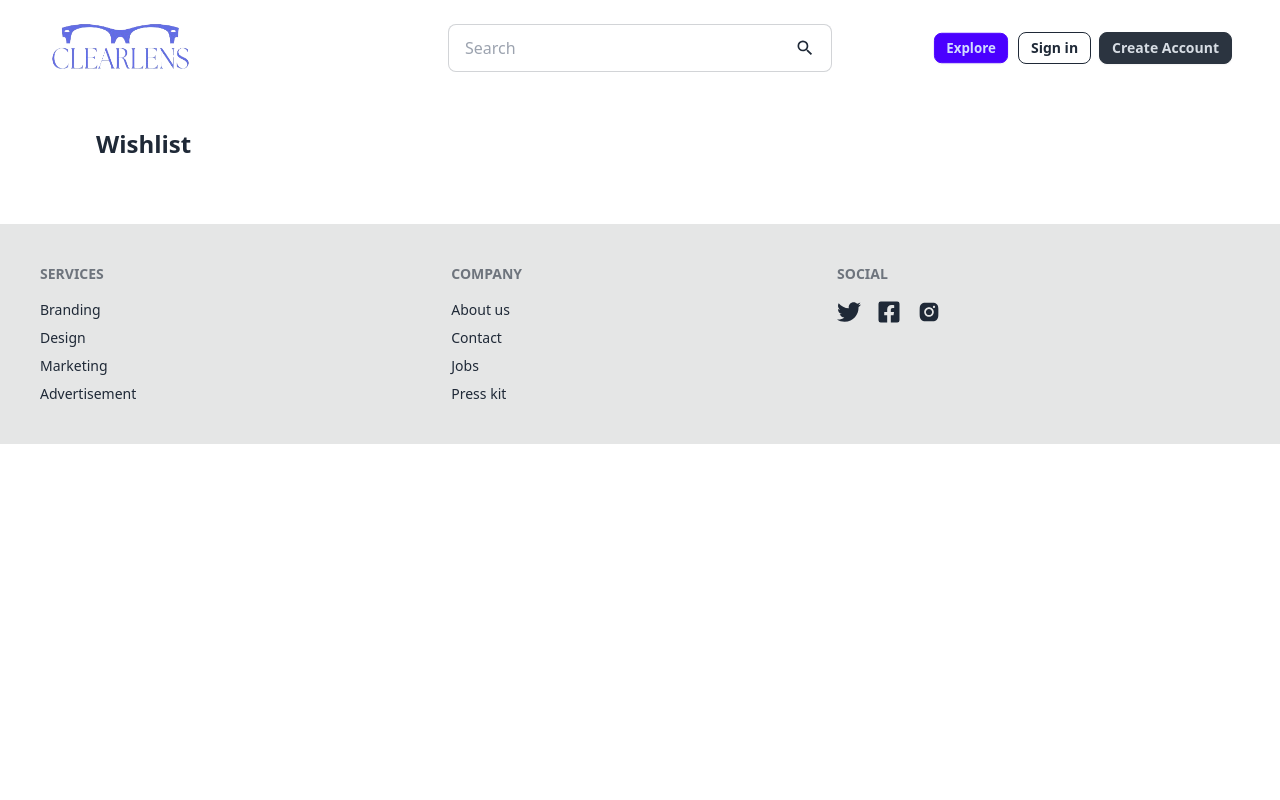
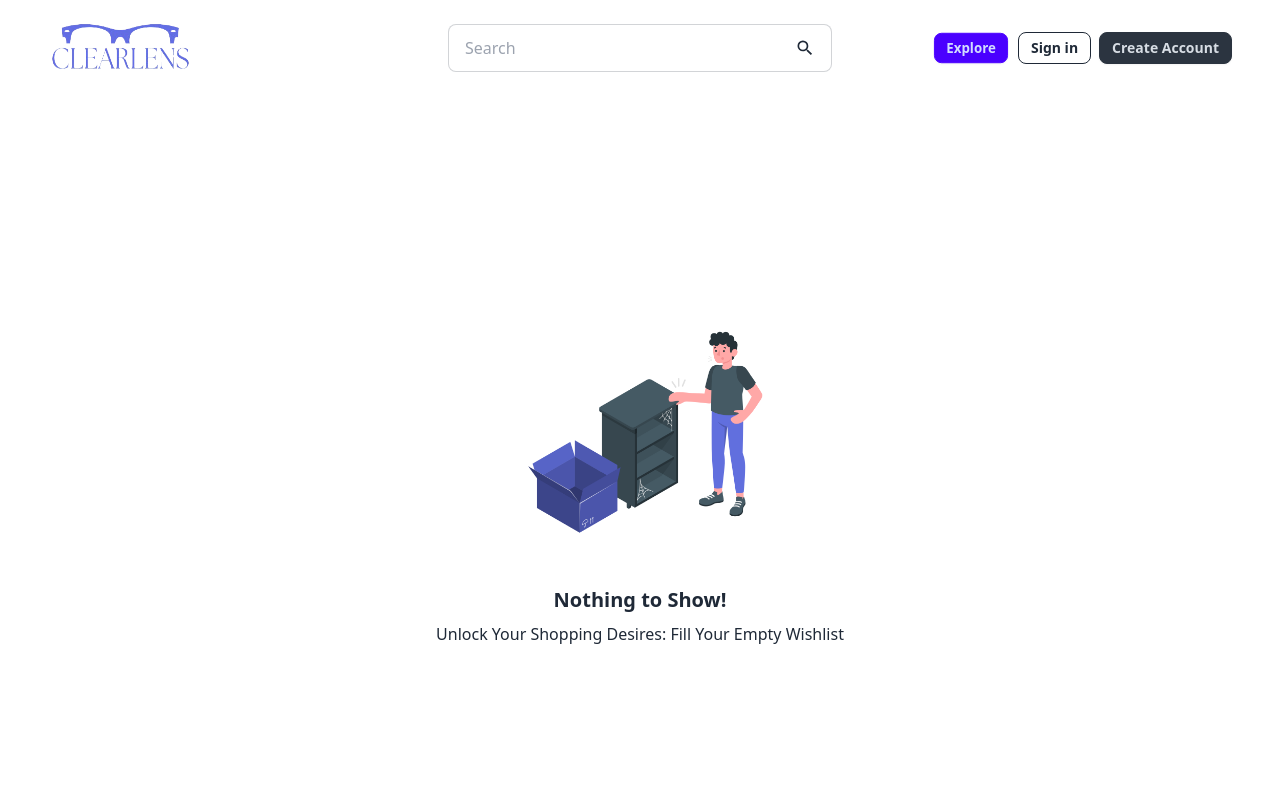
Before and after one commit to viniduminsara/ClearLens, a React (Vite) app in the folder frontend/: page /wishlist in a window 1280 px wide. Shown: the top 800 px of the page. Built offline with nearby package versions, Linux system fonts and the light colour scheme.

Commit message:
few changes

```diff
--- a/frontend/src/components/Header.tsx
+++ b/frontend/src/components/Header.tsx
@@ -8,7 +8,7 @@ const Header = () => {
     const {isAuthenticated, user, logout} = useApp();
 
     return (
-        <div className="navbar bg-base-100 py-4 px-3 md:px-6 lg:px-10 xl:px-12">
+        <div className="navbar fixed bg-base-100 z-10 py-4 px-3 md:px-6 lg:px-10 xl:px-12">
             <NavLink to='/' className="navbar-start">
                 <img src='/logo.png' alt='logo' className='w-32 h-16 lg:w-36 lg:h-16'/>
             </NavLink>
--- a/frontend/src/components/ProductCard.tsx
+++ b/frontend/src/components/ProductCard.tsx
@@ -45,7 +45,7 @@ const ProductCard = ({ data }: ProductCardProps) => {
                     <div className="flex flex-col items-end">
                         <span className="text-xl">Rs. {data.newPrice}</span>
                         <span className="text-lg text-gray-600 line-through">
-                            {data.price}
+                            Rs. {data.price}
                         </span>
                     </div>
                 </Link>
--- a/frontend/src/pages/Cart.tsx
+++ b/frontend/src/pages/Cart.tsx
@@ -6,7 +6,9 @@ const Cart = () => {
     const {user, cartTotal} = useApp();
 
     return (
-        <div className='px-6 md:px-24'>
+        <div className='px-6 pt-20 md:px-24'>
+            {user?.cart.length > 0 ?
+                <>
                     <h2 className='text-2xl font-bold my-6'>Cart ({user?.cart.length})</h2>
                     <div className='md:grid md:grid-cols-3 gap-5 my-8'>
                         <div className='md:col-span-2'>
@@ -16,6 +18,20 @@ const Cart = () => {
                         </div>
                         <CartTotalCard cart={user?.cart} total={cartTotal}/>
                     </div>
+                </>
+
+                :
+
+                <>
+                    <div className='flex justify-center items-center min-h-screen'>
+                        <div className='flex flex-col justify-center items-center'>
+                            <img src='/empty-cart.png' className='w-48 h-48 mb-4' alt='cart image'/>
+                            <h3 className='text-xl font-bold mb-2'>Hey, it feels so light!</h3>
+                            <p className='font-thin'>There's nothing in your cart. Let's add some products.</p>
+                        </div>
+                    </div>
+                </>
+            }
         </div>
     )
 }
--- a/frontend/src/pages/Home.tsx
+++ b/frontend/src/pages/Home.tsx
@@ -29,7 +29,7 @@ const Home = () => {
     }, []);
 
     return (
-        <div className='px-6 md:px-24'>
+        <div className='px-6 pt-12 md:px-24'>
             <section className="container py-16 mx-auto">
                 <div className="items-center lg:flex">
                     <div className="w-full lg:w-1/2">
--- a/frontend/src/pages/ProductDetails.tsx
+++ b/frontend/src/pages/ProductDetails.tsx
@@ -39,7 +39,7 @@ const ProductDetails = () => {
     }, []);
 
     return (
-        <div className='px-6 md:px-24'>
+        <div className='px-6 pt-12 md:px-24'>
             <div className="md:min-h-[80vh] flex justify-center items-center pt-5 sm:pt-3 pb-2 relative">
                 <main className="grid grid-rows-1 sm:grid-cols-2 gap-2 sm:gap-10 ">
                     <section className="relative p-7 bg-black/[0.075]  flex items-center justify-center rounded-lg">
--- a/frontend/src/pages/Products.tsx
+++ b/frontend/src/pages/Products.tsx
@@ -26,11 +26,11 @@ const Products = () => {
     }, []);
 
     return (
-        <div className='px-6 md:px-24'>
+        <div className='px-6 md:px-24 pt-28'>
             <img
                 src='/products_banner.jpg'
                 alt='bannerImg'
-                className='rounded-2xl h-full min-h-[10rem] object-cover my-4'
+                className='rounded-2xl h-full min-h-[10rem] object-cover'
             />
             <section>
                 <h2 className='text-3xl mt-8'>Glasses for you!</h2>
--- a/frontend/src/pages/SignIn.tsx
+++ b/frontend/src/pages/SignIn.tsx
@@ -43,7 +43,7 @@ const SignIn = () => {
     }
 
     return (
-        <div className="bg-base-200 min-h-screen flex">
+        <div className="bg-base-200 pt-20 min-h-screen flex">
             <div className="flex-1 hidden md:flex">
                 <div
                     className="hero"
--- a/frontend/src/pages/SignUp.tsx
+++ b/frontend/src/pages/SignUp.tsx
@@ -46,7 +46,7 @@ const SignUp = () => {
 
 
     return (
-        <div className="bg-base-200 min-h-screen flex">
+        <div className="bg-base-200 pt-20 min-h-screen flex">
             <div className="flex-1">
                 <div className='w-full h-full flex justify-center items-center'>
                     <div className='w-full mx-16 md:mx-32'>
--- a/frontend/src/pages/Wishlist.tsx
+++ b/frontend/src/pages/Wishlist.tsx
@@ -5,13 +5,30 @@ const Wishlist = () => {
     const {user} = useApp();
 
     return (
-        <section className='px-6 md:px-24'>
+        <section className='px-6 pt-20 md:px-24'>
+            {user?.wishlist.length > 0 ?
+                <>
                     <h2 className='text-2xl font-bold mt-8'>Wishlist</h2>
                     <div className='flex flex-wrap my-8'>
                         {user?.wishlist.map((item, index) => (
                             <ProductCard key={index} data={item}/>
                         ))}
                     </div>
+                </>
+
+                :
+
+                <>
+                    <div className='flex justify-center items-center min-h-screen'>
+                        <div className='flex flex-col justify-center items-center'>
+                            <img src='/empty-wishlist.png' className='w-64 h-64 mb-4' alt='cart image'/>
+                            <h3 className='text-xl font-bold mb-2'>Nothing to Show!</h3>
+                            <p className='font-thin'>Unlock Your Shopping Desires: Fill Your Empty Wishlist</p>
+                        </div>
+                    </div>
+                </>
+            }
+
         </section>
     )
 }
```
Also changed, not shown: frontend/public/empty-cart.png (added), frontend/public/empty-wishlist.png (added). Lines whose indentation alone changed are shown as unchanged.
